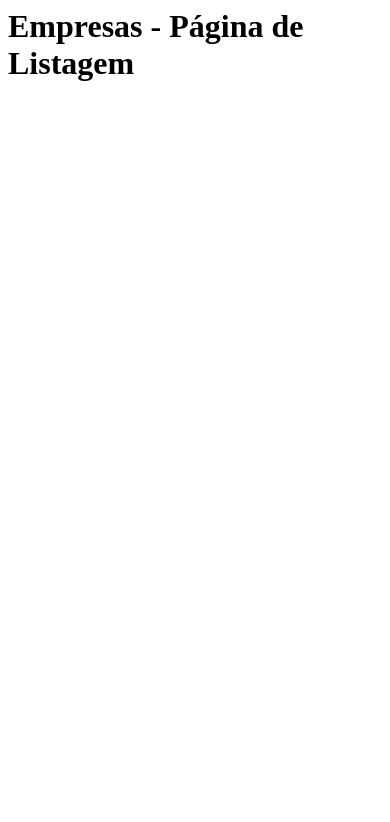
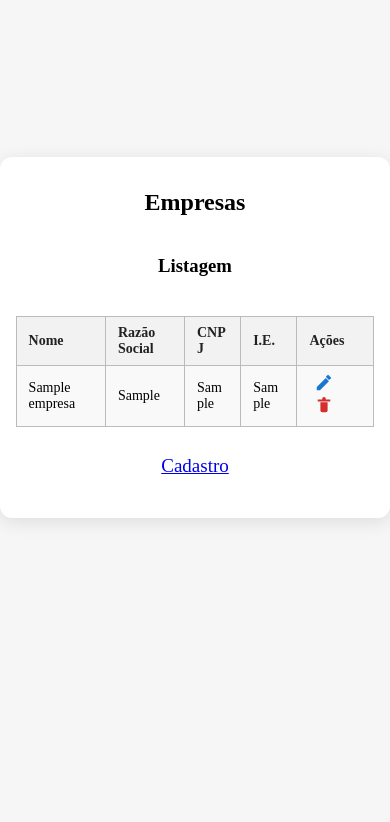
Before and after one commit to MiguelVianaa/BusinessManagementProject, a Django app: page /empresas in a window 390 px wide. Shown: the top 822 px of the page. Run offline with Django 5.2, Linux system fonts and the light colour scheme; tables that the repository leaves empty hold one stand-in row (values such as "Sample post").

Commit message:
Aplicando css e criando algumas telas de empresas

```diff
--- /dev/null
+++ b/apps/empresas/static/css/empresas/index.css
@@ -0,0 +1,100 @@
+body {
+    min-height: 80vh;
+    display: flex;
+    justify-content: center;
+    align-items: center;
+    margin: 0;
+    background: #f6f6f6;
+}
+
+/* Centraliza e limita o tamanho da div principal */
+.div_principal {
+    margin: 40px auto;
+    padding: 24px 32px;
+    max-width: 800px;
+    background: #fff;
+    border-radius: 12px;
+    box-shadow: 0 4px 18px rgba(0,0,0,0.10);
+    display: flex;
+    flex-direction: column;
+    align-items: center;
+}
+
+.cabecalho {
+    text-align: center;
+}
+
+.cadastro {
+    margin: 8% auto;
+    font-size: 19px;
+    width: 90%;
+    max-width: 400px;
+    top: 50%;
+    left: 50%;
+    display: flex;
+    gap: 20px;
+    justify-content: center;
+}
+
+/* Limita a largura da tabela ao conteúdo */
+.empresas-table {
+    width: auto;
+    min-width: 400px;
+    max-width: 100%;
+    border-collapse: collapse;
+    margin-top: 20px;
+}
+
+/* Quebra de texto nas células */
+.empresas-table th, .empresas-table td {
+    border: 1px solid #bbb;
+    padding: 8px 12px;
+    text-align: left;
+    word-break: break-word;
+    white-space: normal;
+    max-width: 220px;
+}
+
+.empresas-table th {
+    background-color: #f2f2f2;
+    color: #222;
+}
+
+.empresas-table tr:nth-child(even) {
+    background-color: #f9f9f9;
+}
+
+.empresas-table tr:hover {
+    background-color: #e0e0e0;
+}
+
+/* Botão cadastrar estilizado */
+.btn-cadastrar {
+    display: inline-block;
+    margin-bottom: 12px;
+    align-self: flex-end;
+    background-color: #1976d2;
+    color: white;
+    padding: 8px 18px;
+    border: none;
+    border-radius: 5px;
+    text-decoration: none;
+    font-weight: bold;
+    transition: background 0.2s;
+}
+
+.btn-cadastrar:hover {
+    background-color: #125ba1;
+}
+
+@media (max-width: 600px) {
+    .div_principal {
+        max-width: 97vw;
+        padding: 12px 4vw;
+    }
+    .empresas-table, .empresas-table th, .empresas-table td {
+        font-size: 14px;
+        min-width: unset;
+        max-width: unset;
+    }
+}
--- a/apps/empresas/templates/empresas/index.html
+++ b/apps/empresas/templates/empresas/index.html
@@ -1 +1,60 @@
-<h1>Empresas - Página de Listagem</h1>
+<!doctype html>
+<html lang="en">
+<head>
+    {% load static %}
+    <meta charset="UTF-8">
+    <meta name="viewport" content="width=device-width, user-scalable=no, initial-scale=1.0, maximum-scale=1.0, minimum-scale=1.0">
+    <meta http-equiv="X-UA-Compatible" content="ie=edge">
+    <link rel="stylesheet" href="{% static 'css/empresas/index.css' %}">
+    <title>Empresas</title>
+</head>
+<body>
+    <div class="div_principal">
+        <h2 class="cabecalho">Empresas</h2>
+        <h3 style="text-align: center">Listagem</h3>
+{#        <ul>#}
+{#            {% for empresa in empresas %}#}
+{#            <li> {{ empresa.nome }}</li>#}
+{#            {% empty %}#}
+{#                <li> Nenhuma empresa cadastrada. </li>#}
+{#            {% endfor %}#}
+{#        </ul>#}
+
+        <table class="empresas-table">
+            <tr>
+                <th>Nome</th>
+                <th>Razão Social</th>
+                <th>CNPJ</th>
+                <th>I.E.</th>
+                <th>Ações</th>
+            </tr>
+            {% for empresa in empresas %}
+            <tr>
+                <td>{{ empresa.nome }}</td>
+                <td>{{ empresa.razao_social }}</td>
+                <td>{{ empresa.cnpj }}</td>
+                <td>{{ empresa.inscricao_estadual }}</td>
+                <td>
+                    <a class="action-icon" title="Editar">
+                        <svg height="18" width="30" viewBox="0 0 20 20" fill="#1976d2">
+                            <path d="M2 14.5V18h3.5l10-10-3.5-3.5-10 10zm15.7-9.3a1 1 0 0 0 0-1.4l-2.5-2.5a1 1 0 0 0-1.4 0l-1.8 1.8 3.5 3.5 1.7-1.4z"/>
+                        </svg>
+                    </a>
+                    <a class="action-icon" title="Excluir" onclick="return confirm('Tem certeza que deseja excluir?');">
+                        <svg height="18" width="30" viewBox="0 0 20 20" fill="#d32f2f">
+                            <path d="M6 7v9a2 2 0 0 0 2 2h4a2 2 0 0 0 2-2V7H6zm2-3V3a2 2 0 0 1 2-2h0a2 2 0 0 1 2 2v1h5v2H3V4h5zm2-1h0"/>
+                        </svg>
+                    </a>
+
+                </td>
+            </tr>
+            {% empty %}
+                <td colspan="4">Nenhuma empresa cadastrada.</td>
+            {% endfor %}
+
+        </table>
+
+        <a class="cadastro" href="{% url 'cadastro' %}">Cadastro</a>
+    </div>
+</body>
+</html>
--- a/apps/empresas/urls.py
+++ b/apps/empresas/urls.py
@@ -1,7 +1,9 @@
 
 from django.urls import path
-from apps.empresas.views import index
+from apps.empresas.views import index, show, store
 
 urlpatterns = [
     path('empresas', index, name='empresas'),
+    path('empresas/cadastro/', show, name='cadastro'),
+    path('empresas/store', store, name='store'),
 ]
--- a/apps/empresas/views.py
+++ b/apps/empresas/views.py
@@ -1,5 +1,14 @@
 from django.shortcuts import render
+from .models import Empresa
 
 # Create your views here.
 def index(request):
-    return render(request, 'empresas/index.html')
+    empresas = Empresa.objects.all()
+    return render(request, 'empresas/index.html', {
+        'empresas': empresas
+    })
+def show(request):
+    return render(request, 'empresas/form.html')
+
+def store(request):
+    return render(request, 'empresas/form.html')
--- a/apps/home/templates/home/index.html
+++ b/apps/home/templates/home/index.html
@@ -5,7 +5,7 @@
     <meta charset="UTF-8">
     <meta name="viewport" content="width=device-width, user-scalable=no, initial-scale=1.0, maximum-scale=1.0, minimum-scale=1.0">
     <meta http-equiv="X-UA-Compatible" content="ie=edge">
-    <link rel="stylesheet" href="{% static 'css/index.css' %}">
+    <link rel="stylesheet" href="{% static 'css/home/index.css' %}">
     <title>Home</title>
 </head>
 <body>
```
Also changed, not shown: apps/empresas/static/css/empresas/form.css (added, +11 -0 lines), apps/empresas/templates/empresas/form.html (added, +39 -0 lines), apps/home/static/css/home/index.css (added, +70 -0 lines), apps/home/static/css/index.css (deleted, +0 -35 lines), apps/empresas/static/css/index.css (deleted). Lines whose indentation alone changed are shown as unchanged.
